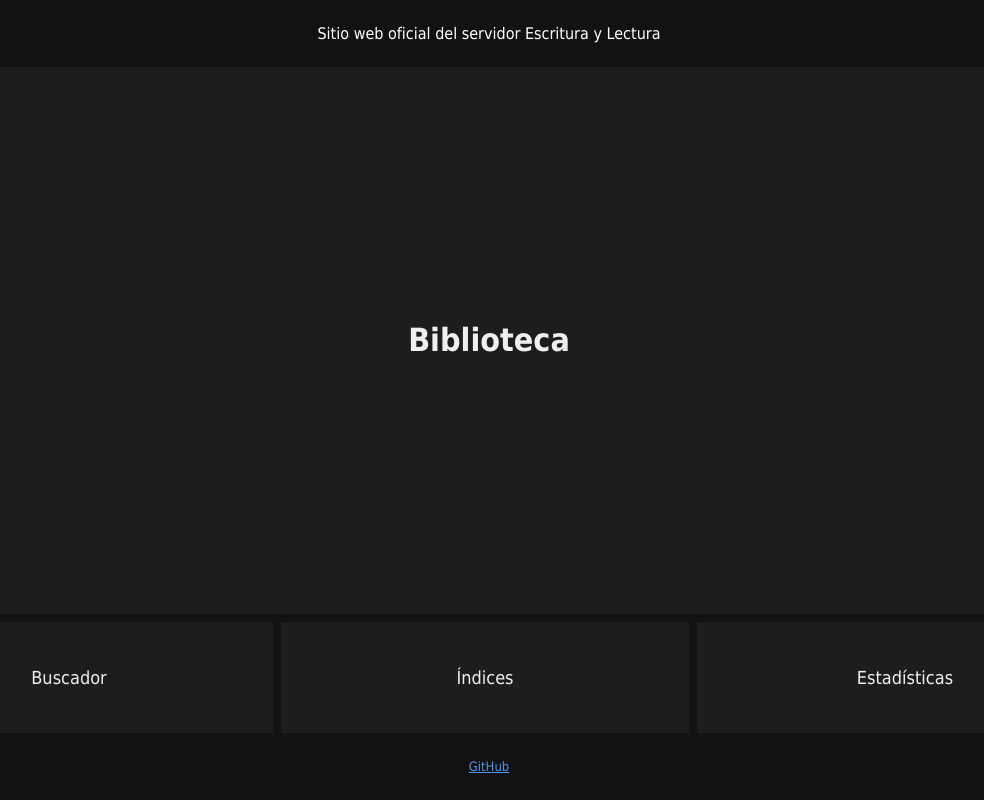
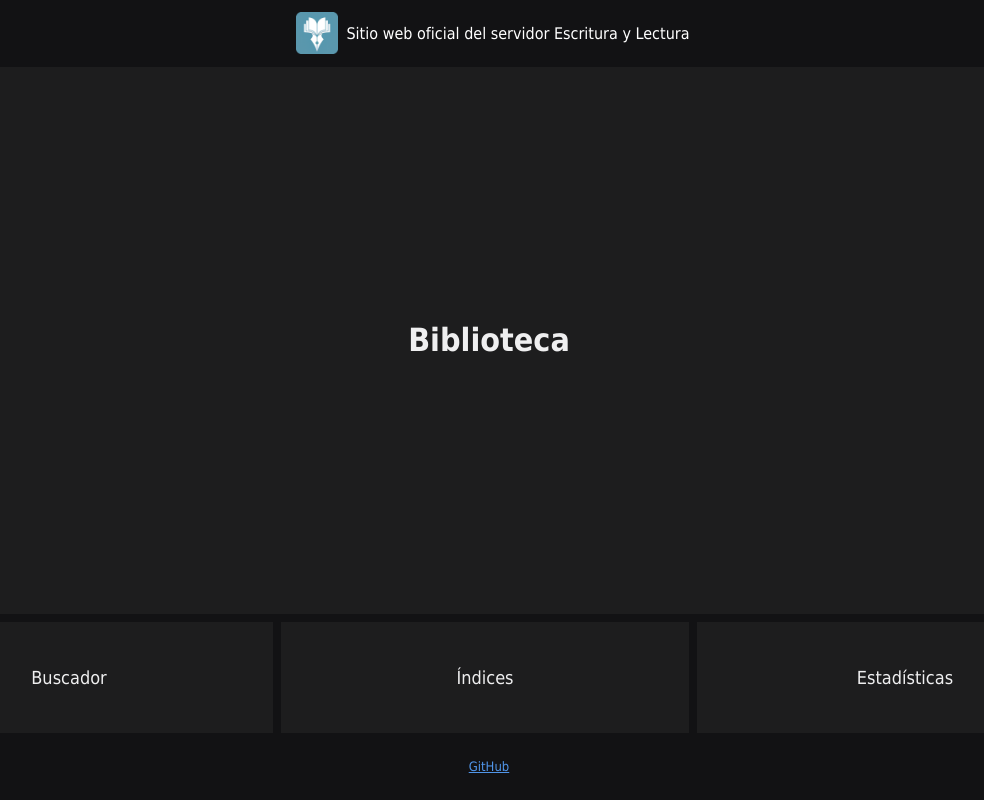
Before and after one commit to EscrituraYLectura/EscrituraYLectura.github.io, a Next.js app: page / in a window 1280 px wide. Shown: the whole page, without its empty margins (151-1135 px from the left). Built offline with nearby package versions, Linux system fonts and the light colour scheme.

Commit message:
Separate code in topbar and subbar and add icon

```diff
--- a/app/page.tsx
+++ b/app/page.tsx
@@ -1,12 +1,19 @@
 'use client';
 
-import { useRouter } from 'next/navigation';
 import Link from 'next/link';
 
 export default function Home() {
     return (
         <main>
-            <h1>Sitio web oficial del servidor Escritura y Lectura</h1>
+            <div id="barra-superior">
+                <img
+                src='./icon.png'
+                alt='Logo de Escritura y Lectura'
+                width={42}
+                height={42}
+                />
+                <h1>Sitio web oficial del servidor Escritura y Lectura</h1>
+            </div>
             <div id="contenedor-paginas">
                 <div className="contenedor-subpaginas">
                     <Link className="contenedor-titulo" href="/biblioteca">Biblioteca</Link>
@@ -17,7 +24,9 @@ export default function Home() {
                     </div>
                 </div>
             </div>
-            <p><a href="https://github.com/EscrituraYLectura">GitHub</a></p>
+            <div id="barra-inferior">
+                <p><a href="https://github.com/EscrituraYLectura">GitHub</a></p>
+            </div>
         </main>
     );
 }
--- a/styles/global.scss
+++ b/styles/global.scss
@@ -35,16 +35,14 @@ main {
     width: 100%;
     height: 100%;
 
-    h1 {
+    #barra-superior {
         display: flex;
         justify-content: center;
         align-items: center;
-    }
 
-    #pagina-titulo {
-        display: flex;
-        justify-content: center;
-        align-items: center;
+        img {
+            margin: 0.5rem;
+        }
     }
 
     #contenedor-paginas {
@@ -122,7 +120,7 @@ main {
         }
     }
 
-    p {
+    #barra-inferior {
         display: flex;
         justify-content: center;
         align-items: center;
```
Also changed, not shown: public/icon.png (added).
